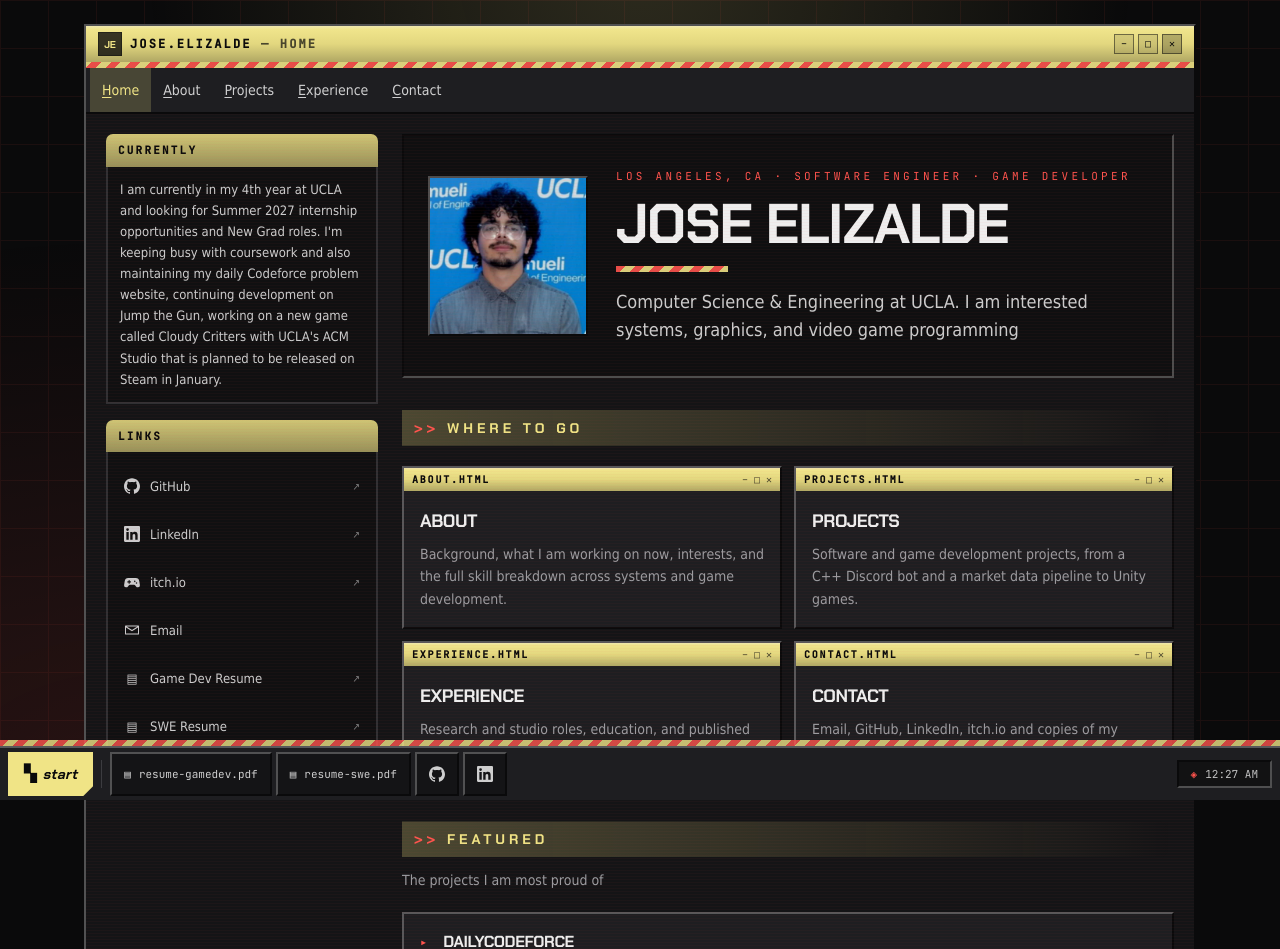
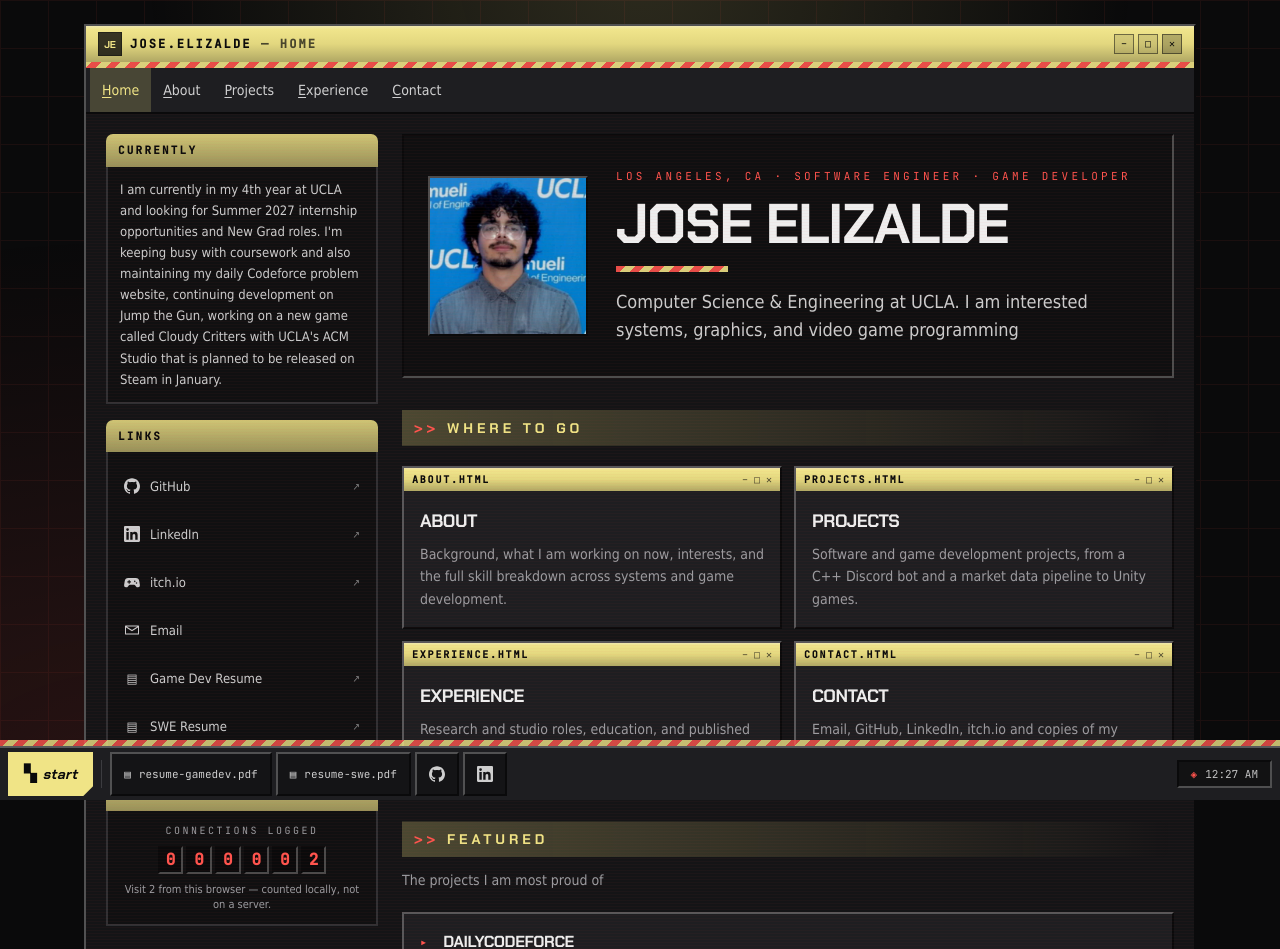
Before and after one commit to ElizaldeJoseCS/portfolio, a React (Vite) app: page / in a window 1280 px wide. Shown: the top 949 px of the page. Built offline with nearby package versions, Linux system fonts and the light colour scheme.

Commit message:
Add Counter panel with visitor counter component

```diff
--- a/src/components/SiteShell.tsx
+++ b/src/components/SiteShell.tsx
@@ -163,7 +163,9 @@ function Sidebar() {
           ))}
         </ul>
       </XpPanel>
-
+       <XpPanel title="Counter">
+        <XpVisitorCounter />
+      </XpPanel>
     </div>
   )
 }
```
